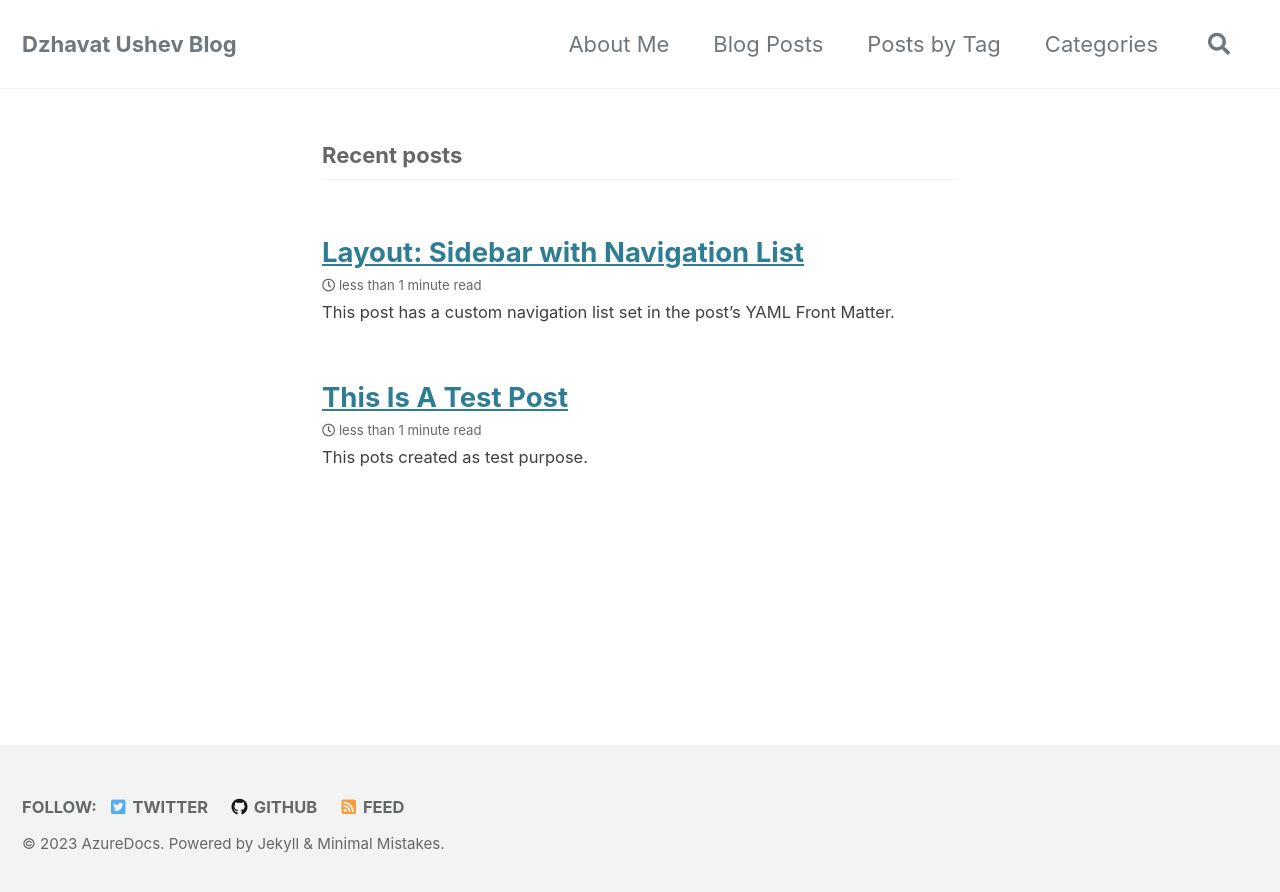
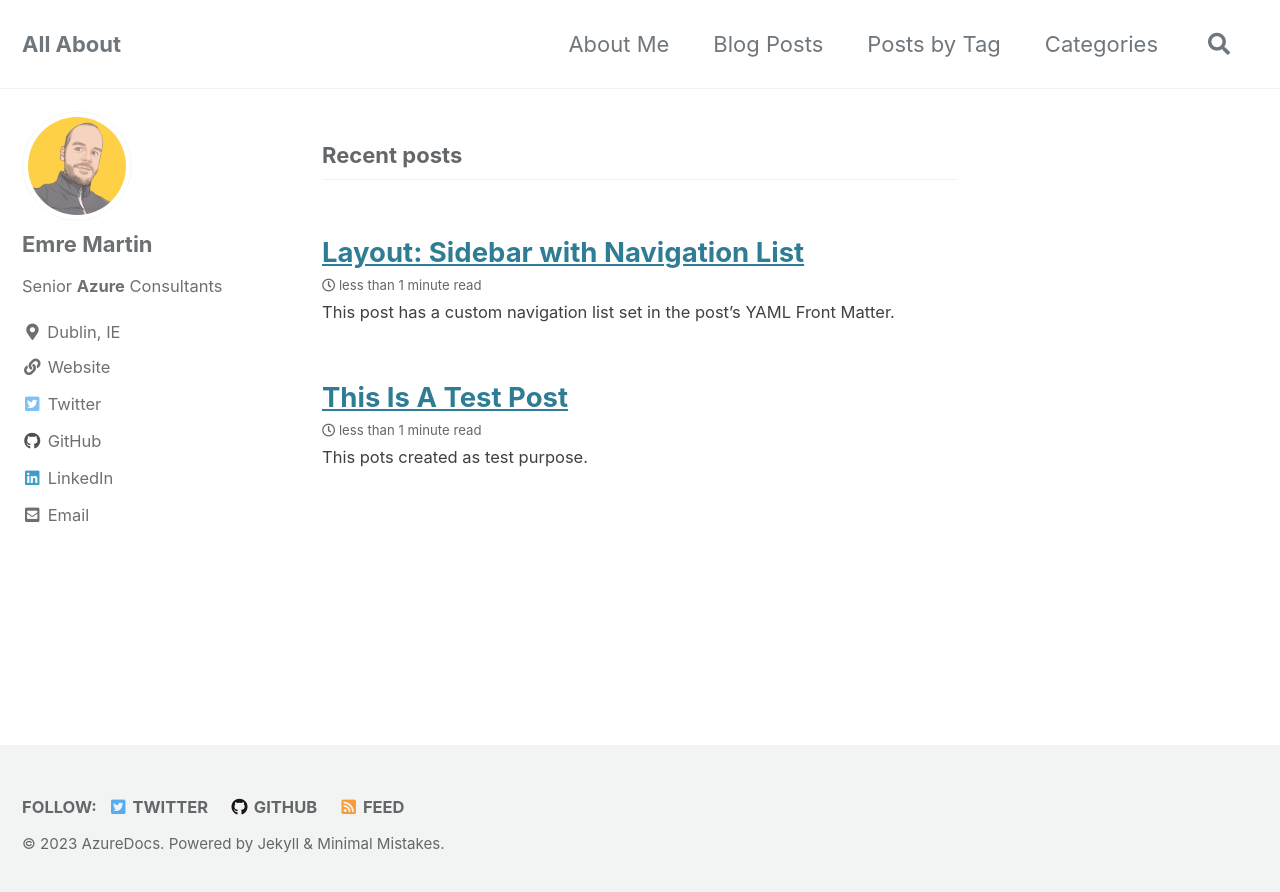
Before and after one commit to martin3mre/tr, a Jekyll site: the page built from index.html, in a window 1280 px wide. Shown: the top 892 px of the page. Built offline with Jekyll 4.4.1, drawn with Linux system fonts in a browser that asks for light colours; cached includes are drawn as plain includes; the list of posts is cut into pages by our own code.

Commit message:
Update _config.yml

```diff
--- a/_config.yml
+++ b/_config.yml
@@ -229,9 +229,6 @@
   - jekyll-sitemap
   - jekyll-gist
   - jekyll-feed
-title: Dzhavat Ushev Blog
-description: Welcome to my blog
-author: Dzhavat Ushev
   - jekyll-include-cache
 
 # mimic GitHub Pages with --safe
```
